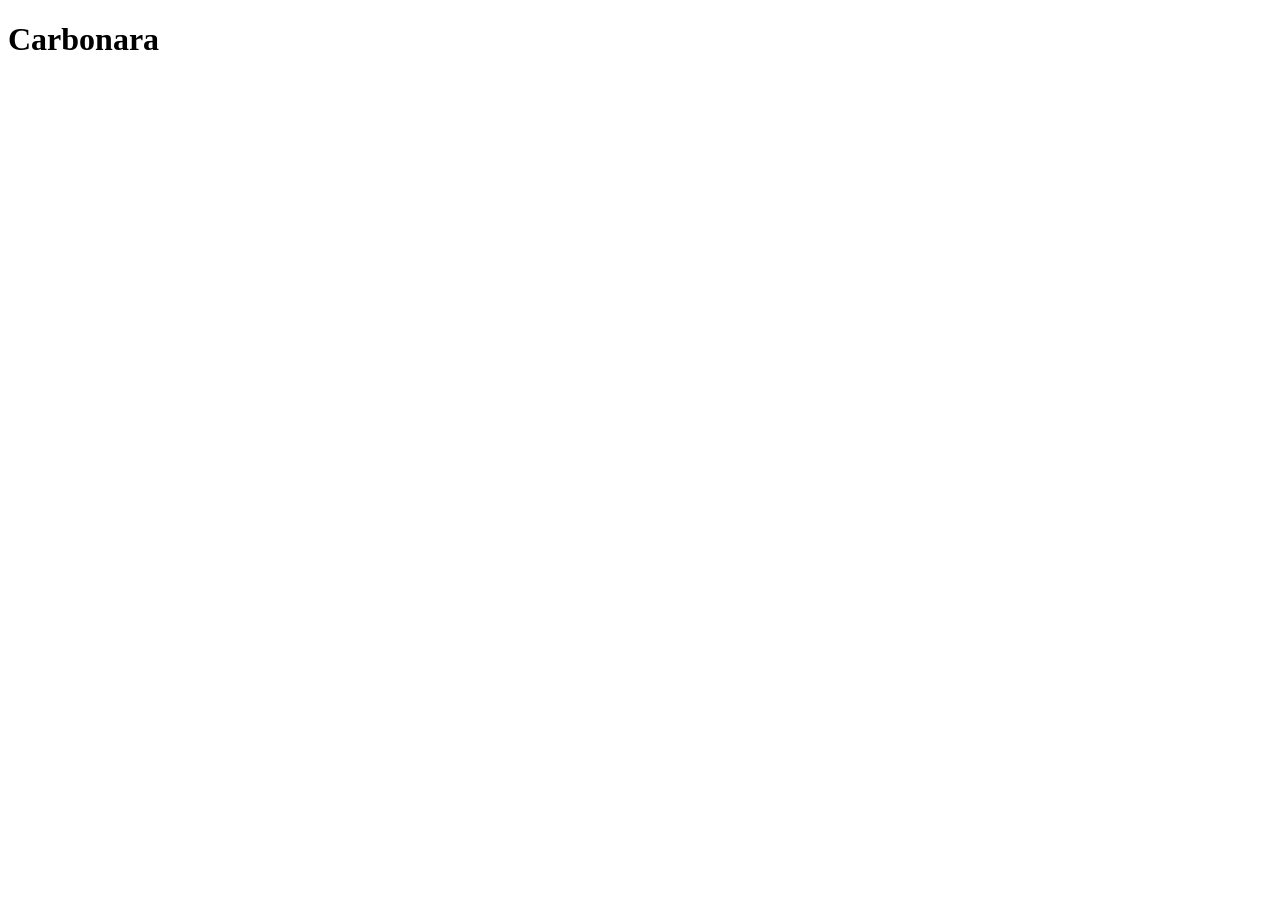
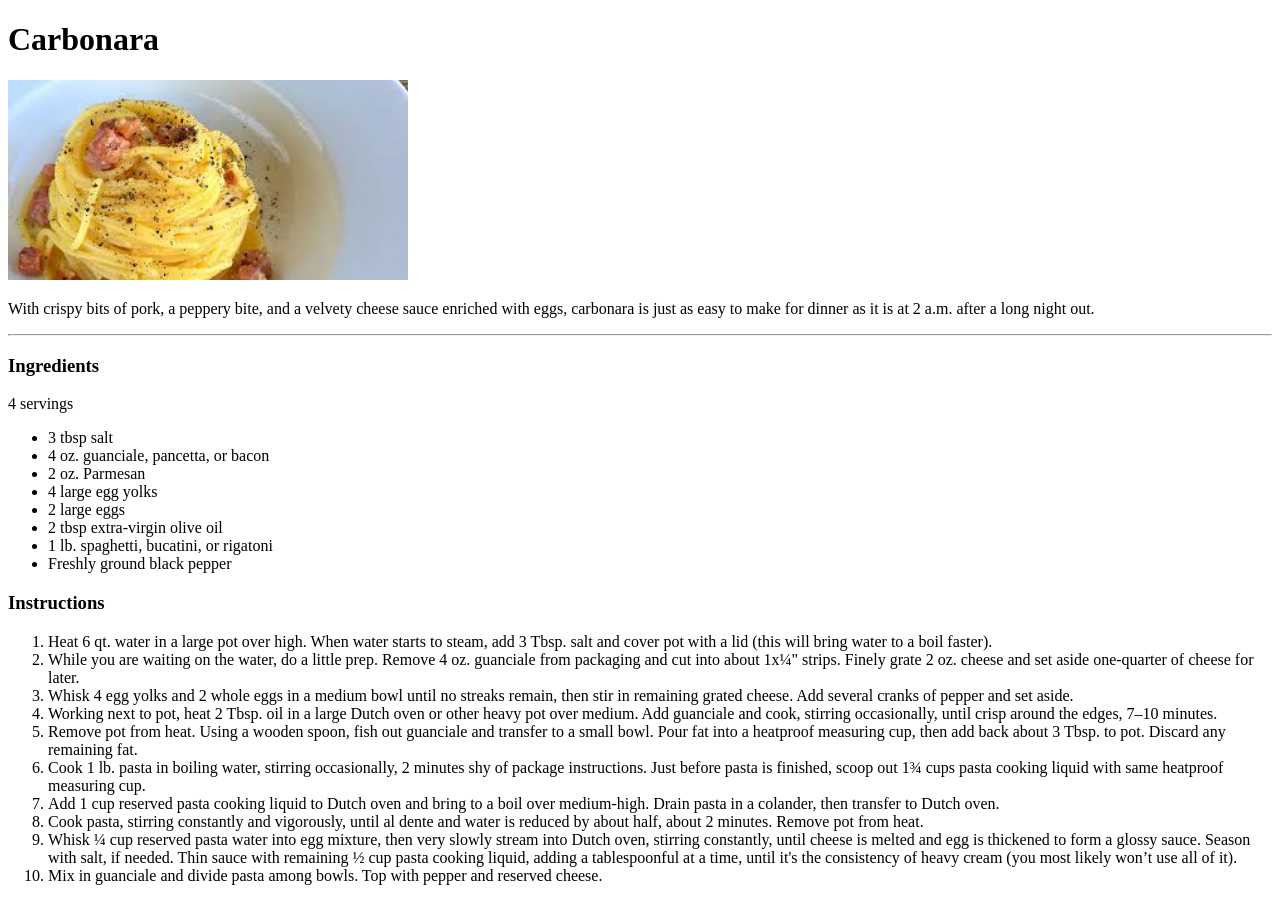
Before and after one commit to tgloriya/odin-recipes, a plain HTML site: page recipes/carbonara.html in a window 1280 px wide. Before the commit the page ends 800 px from the top, so only its background shows below. Drawn offline with Linux system fonts and the light colour scheme.

Commit message:
Complete the recipes

```diff
--- a/recipes/carbonara.html
+++ b/recipes/carbonara.html
@@ -6,5 +6,33 @@
     </head>
     <body>
         <h1>Carbonara</h1>
+        <img src="../img/carbonara.jpeg" alt="A plate of carbonara" width="400">
+        <p>With crispy bits of pork, a peppery bite, and a velvety cheese sauce enriched with eggs, carbonara is just as easy to make for dinner as it is at 2 a.m. after a long night out.</p>
+        <hr>
+        <h3>Ingredients</h3>
+        <p>4 servings</p>
+        <ul>
+            <li>3 tbsp salt</li>
+            <li>4 oz. guanciale, pancetta, or bacon</li>
+            <li>2 oz. Parmesan</li>
+            <li>4 large egg yolks</li>
+            <li>2 large eggs</li>
+            <li>2 tbsp extra-virgin olive oil</li>
+            <li>1 lb. spaghetti, bucatini, or rigatoni</li>
+            <li>Freshly ground black pepper</li>
+        </ul>
+        <h3>Instructions</h3>
+        <ol>
+            <li>Heat 6 qt. water in a large pot over high. When water starts to steam, add 3 Tbsp. salt and cover pot with a lid (this will bring water to a boil faster).</li>
+            <li>While you are waiting on the water, do a little prep. Remove 4 oz. guanciale from packaging and cut into about 1x¼" strips. Finely grate 2 oz. cheese and set aside one-quarter of cheese for later.</li>
+            <li>Whisk 4 egg yolks and 2 whole eggs in a medium bowl until no streaks remain, then stir in remaining grated cheese. Add several cranks of pepper and set aside.</li>
+            <li>Working next to pot, heat 2 Tbsp. oil in a large Dutch oven or other heavy pot over medium. Add guanciale and cook, stirring occasionally, until crisp around the edges, 7–10 minutes.</li>
+            <li>Remove pot from heat. Using a wooden spoon, fish out guanciale and transfer to a small bowl. Pour fat into a heatproof measuring cup, then add back about 3 Tbsp. to pot. Discard any remaining fat.</li>
+            <li>Cook 1 lb. pasta in boiling water, stirring occasionally, 2 minutes shy of package instructions. Just before pasta is finished, scoop out 1¾ cups pasta cooking liquid with same heatproof measuring cup.</li>
+            <li>Add 1 cup reserved pasta cooking liquid to Dutch oven and bring to a boil over medium-high. Drain pasta in a colander, then transfer to Dutch oven.</li>
+            <li>Cook pasta, stirring constantly and vigorously, until al dente and water is reduced by about half, about 2 minutes. Remove pot from heat.</li>
+            <li>Whisk ¼ cup reserved pasta water into egg mixture, then very slowly stream into Dutch oven, stirring constantly, until cheese is melted and egg is thickened to form a glossy sauce. Season with salt, if needed. Thin sauce with remaining ½ cup pasta cooking liquid, adding a tablespoonful at a time, until it's the consistency of heavy cream (you most likely won’t use all of it).</li>
+            <li>Mix in guanciale and divide pasta among bowls. Top with pepper and reserved cheese.</li>
+        </ol>
     </body>
 </html>
```
Also changed, not shown: index.html (+2 -0 lines), recipes/cake.html (+26 -0 lines), recipes/fries.html (+19 -0 lines), img/cake.jpg (added), img/carbonara.jpeg (added), img/fries.jpg (added), img/wzzsttf9irlleysk6ym4.webp (added).
